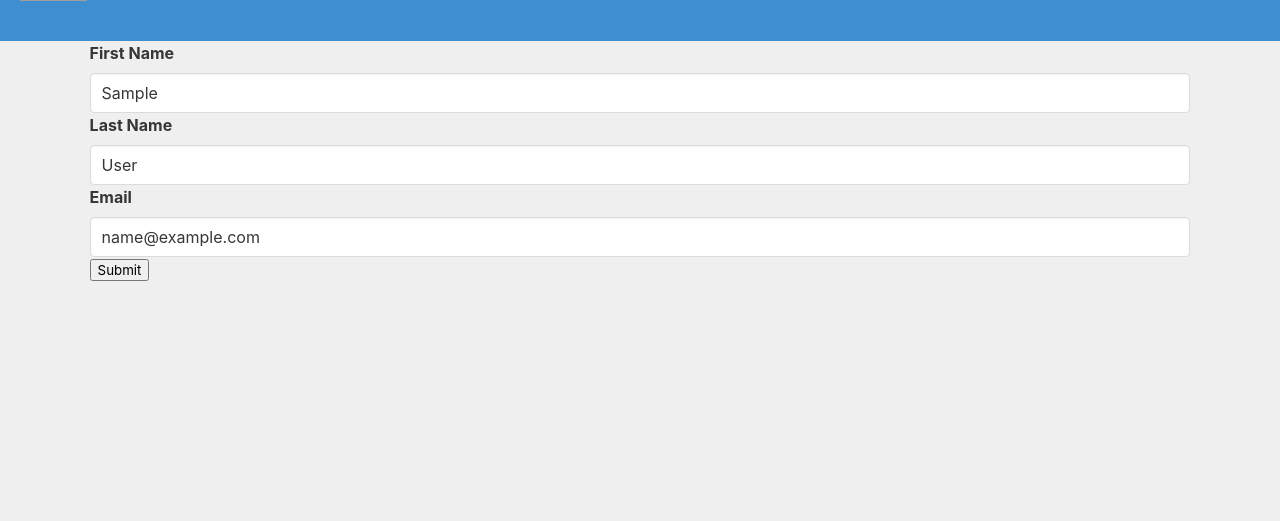
After one commit to junyichung1/GitFix-Maintenance-Request, a Django app: page /users/update/poop/1/ in a window 1280 px wide. The commit adds this page. Shown: the part 79-600 px from the top of the page. Run offline with Django 3.2, Linux system fonts and the light colour scheme; the visitor is signed in with stand-in values (Sample User, id 1); some libraries are stand-ins or nearby versions; grey boxes are pictures that could not be loaded.

Commit message:
update user

```diff
--- a/main_app/forms.py
+++ b/main_app/forms.py
@@ -1,7 +1,18 @@
 from django.forms import ModelForm
-from .models import Ticket
+from .models import Ticket, User, Profile
 
 class TicketForm(ModelForm):
     class Meta:
         model = Ticket
         fields = ['category', 'priority', 'location', 'description']
+
+class UserForm(ModelForm):
+    class Meta:
+        model = User
+        fields = ['first_name', 'last_name', 'email']
+
+
+# class ProfileForm(ModelForm):
+#     class Meta:
+#         model = Profile
+#         fields = ['phone']
--- a/main_app/templates/main_app/profile_form.html
+++ b/main_app/templates/main_app/profile_form.html
@@ -4,7 +4,7 @@
 
 <section class="updateform">
   <div class="columns">
-  <<div class="column is-2"></div>
+  <div class="column is-2"></div>
   <div class="column is-8">
     <p><br><h3 class="title is-3">User Update Form</h3></p>
     {% if error_message %}<p class="red-text">{{ error_message }}</p>{% endif %}
--- a/main_app/templates/main_app/ticket_confirm_delete.html
+++ b/main_app/templates/main_app/ticket_confirm_delete.html
@@ -8,7 +8,7 @@
 
 <section class="updateform">
   <div class="columns">
-  <<div class="column is-2"></div>
+  <div class="column is-2"></div>
   <div class="column is-8">
       <p><br><h3 class="title is-3">Are you sure you want to delete Ticket#{{ ticket.id }}</h3></p>
 
--- a/main_app/templates/main_app/ticket_form.html
+++ b/main_app/templates/main_app/ticket_form.html
@@ -5,7 +5,7 @@
 
 <section class="updateform">
   <div class="columns">
-  <<div class="column is-2"></div>
+  <div class="column is-2"></div>
   <div class="column is-8">
     <p><br><h3 class="title is-3">Update Ticket</h3></p>
     {% if error_message %}<p class="red-text">{{ error_message }}</p>{% endif %}
--- a/main_app/templates/registration/change_password.html
+++ b/main_app/templates/registration/change_password.html
@@ -6,7 +6,7 @@
 
 <section class="updateform">
   <div class="columns">
-  <<div class="column is-2"></div>
+  <div class="column is-2"></div>
   <div class="column is-8">
     <p><br><h3 class="title is-3">Change Password</h3></p>
     {% if error_message %}<p class="red-text">{{ error_message }}</p>{% endif %}
--- /dev/null
+++ b/main_app/templates/registration/edit_names.html
@@ -0,0 +1,28 @@
+{% extends 'base.html' %}
+{% block content %}
+
+<form action="" method="POST">
+  {% csrf_token %}
+
+    <div class="field">
+      <label for="first_name" class="label">First Name</label>
+      <div class="control">
+        <input class="input" type="text" name="first_name" id="first_name" placeholder="First" value="{{ user.first_name }}">
+      </div>
+    <div class="field">
+      <label for="last_name" class="label">Last Name</label>
+      <div class="control">
+        <input class="input" type="text" name="last_name" id="last_name" placeholder="Last" value="{{ user.last_name }}">
+      </div>
+    <div class="field">
+      <label for="email" class="label">Email</label>
+      <div class="control">
+        <input class="input" type="text" name="email" id="email" placeholder="Email" value="{{ user.email }}">
+      </div>
+      <tr><td colspan="2">
+          <input type="submit" />
+      </td></tr>
+
+</form>
+
+{% endblock %}
--- a/main_app/templates/registration/signup.html
+++ b/main_app/templates/registration/signup.html
@@ -3,7 +3,7 @@
 
 <section class="registrationform">
   <div class="columns">
-  <<div class="column is-2"></div>
+  <div class="column is-2"></div>
   <div class="column is-8">
     <p><br><h3 class="title is-3">Registration Form</h3></p>
     {% if error_message %}<p class="red-text">{{ error_message }}</p>{% endif %}
--- a/main_app/templates/tickets/detail.html
+++ b/main_app/templates/tickets/detail.html
@@ -6,7 +6,7 @@
 
 <section class="updateform">
     <div class="columns">
-    <<div class="column is-2"></div>
+    <div class="column is-2"></div>
     <div class="column is-8">
         <p><br><h3 class="title is-3">Detail of Ticket#{{ ticket.id }}</h3></p>
 
@@ -17,6 +17,7 @@
 
               <tr>
                 <th>TicketID</th>
+                <th>Category</th>
                 <th>Location</th>
                 <th>Date</th>
                 <th>Priority</th>
@@ -26,6 +27,7 @@
             <tbody>
               <tr>
                 <td><a href="{% url 'detail' ticket.id %}">{{ ticket.id }}</a></td>
+                <td>{{ ticket.category }}</td>
                 <td>{{ ticket.location }}</td>
                 <td>{{ ticket.date_created }}</td>
                 <td> {{ ticket.priority }}</td>
--- a/main_app/templates/tickets/ticket_form.html
+++ b/main_app/templates/tickets/ticket_form.html
@@ -4,7 +4,7 @@
 
 <section class="updateform">
   <div class="columns">
-  <<div class="column is-2"></div>
+  <div class="column is-2"></div>
   <div class="column is-8">
     <p><br><h3 class="title is-3">New Ticket</h3></p>
     {% if error_message %}<p class="red-text">{{ error_message }}</p>{% endif %}
--- a/main_app/urls.py
+++ b/main_app/urls.py
@@ -10,7 +10,8 @@ urlpatterns = [
     path('units/<int:unit_id>/create_ticket/', views.tickets_create, name='tickets_create'),
     path('tickets/<int:pk>/delete/', views.TicketDelete.as_view(), name='tickets_delete'),
     path('tickets/<int:pk>/update/', views.TicketUpdate.as_view(), name='tickets_update'),
-    path('users/<int:pk>/update/', views.UserUpdate.as_view(), name='user_update'),
-    # path('password/<int:pk>/update/', views.Update.as_view(), name='user_update'),
+    path('phone/<int:pk>/update/', views.PhoneUpdate.as_view(), name='phone_update'),
+    # path('users/<int:pk>/update/', views.UserUpdate.as_view(), name='user_update'),
+    path('users/update/poop/<int:user_id>/', views.edit_names, name='user_update'),
     path('user/password_change/', views.change_password, name='change_password'),
 ]
--- a/main_app/views.py
+++ b/main_app/views.py
@@ -1,13 +1,13 @@
 from django.shortcuts import render, redirect
 from django.views.generic.edit import UpdateView, DeleteView
-from .models import Unit, Ticket, Profile
+from .models import Unit, Ticket, Profile, User
 from django.contrib import messages
 from django.contrib.auth import login, update_session_auth_hash
 from django.contrib.auth.forms import UserCreationForm, PasswordChangeForm
 from django.contrib.auth.decorators import login_required
 from django.contrib.auth.mixins import LoginRequiredMixin
 from django.contrib.auth.views import LogoutView
-from .forms import TicketForm
+from .forms import TicketForm, UserForm
 
 # Create your views here.
 @login_required
@@ -71,10 +71,11 @@ class NewLogoutView(LogoutView):
         # context['categories'] = Category.objects.all()
         return context
 
-class UserUpdate(LoginRequiredMixin, UpdateView):
+class PhoneUpdate(LoginRequiredMixin, UpdateView):
     model = Profile
     fields = ['phone']
     success_url = '/tickets/'
+
 
 def change_password(request):
     if request.method == 'POST':
@@ -91,3 +92,14 @@ def change_password(request):
     return render(request, 'registration/change_password.html', {
         'form': form
     })
+
+def edit_names(request, user_id, template_name="registration/edit_names.html"):
+    if request.method == "POST":
+        form = UserForm(data=request.POST, instance=request.user)
+        if form.is_valid():
+            user = form.save(commit=False)
+            user.save()
+            return redirect('index')
+    else:
+        form = UserForm(instance=request.user)
+        return render(request, 'registration/edit_names.html')
```
Also changed, not shown: main_app/templates/tickets/index.html (+6 -1 lines).
